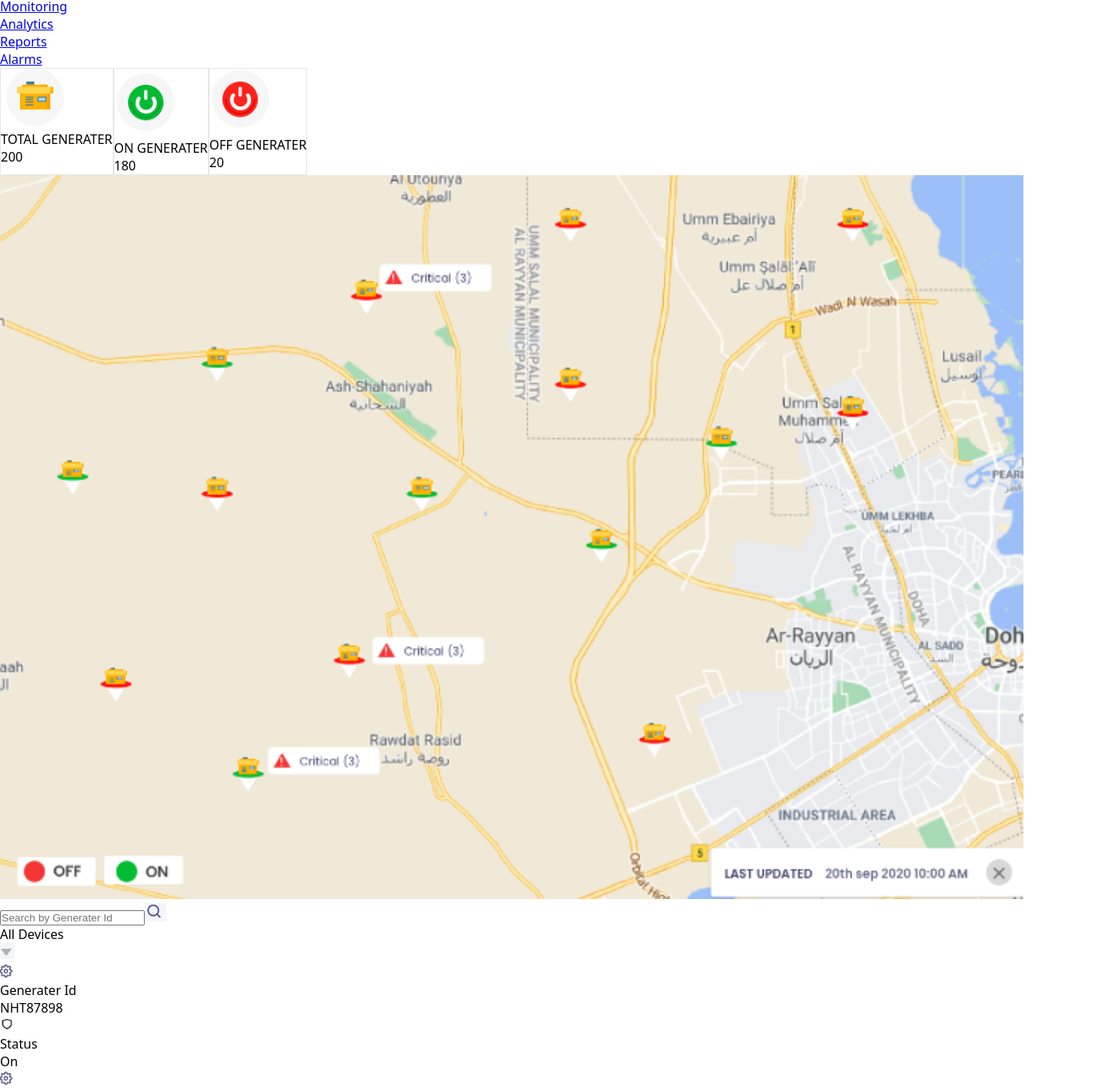
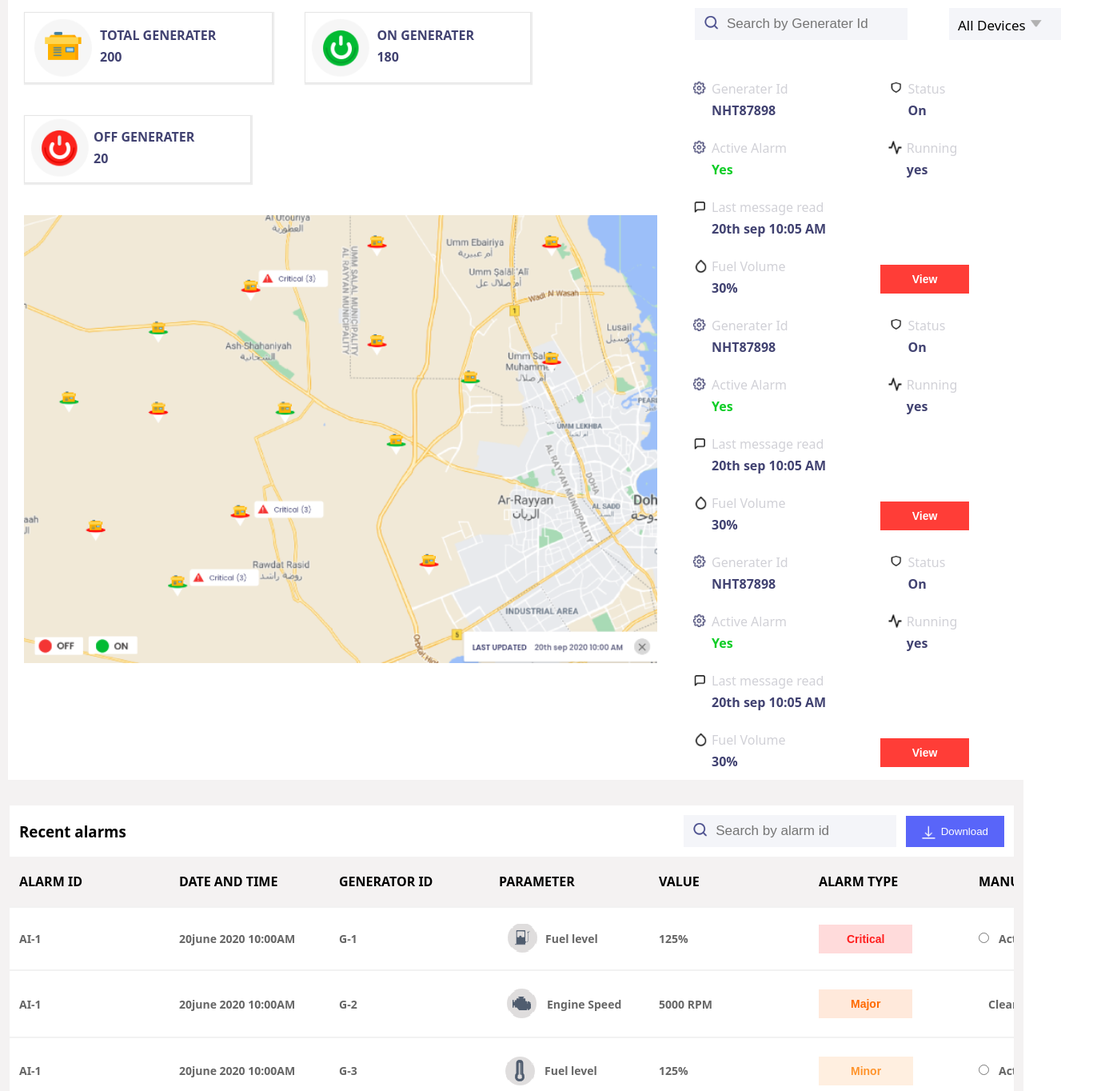
Before and after one commit to Balasaheb02/ooredoo-dashboard, an Angular app: page / in a window 1280 px wide. Shown: the part 114-1478 px from the top of the page at 80% size, 1367 px wide, since content can reach past the window. Built offline with nearby package versions, Linux system fonts and the light colour scheme.

Commit message:
dashboard css is updated

```diff
--- a/src/app/dashboard/dashboard/dashboard.component.scss
+++ b/src/app/dashboard/dashboard/dashboard.component.scss
@@ -1,8 +1,23 @@
+@import "../../../assets/partial/color_variables.scss";
+
+.container {
+    width: 100%;
+    background-color: $background-1;
+}
+
+.container_main {
+    width: 100%;
+}
+
 header {
     display: flex;
     justify-content: space-between;
     align-items: center;
     padding: 20px;
+    background-color: $background-2;
+    position: relative;
+
+
 
     .header_menu {
         display: flex;
@@ -19,7 +34,12 @@ header {
         align-items: center;
 
         a:hover {
-            color: #ed1c24;
+            color:$text-color-2;
+            background-color: $background-3;
+
+            span:hover {
+                color:$text-color-2;
+            }
         }
 
         li > a {
@@ -28,34 +48,370 @@ header {
             padding: 10px;
             text-decoration: none;
 
-
-
             span {
-                padding: 5px;
+                padding: 5px 10px;
                 font-size: 14px;
-                color: #666;
+                color:$text-color-3;
+                font-weight: 600;
             }
         }
     }
 
-    .user_profile{
-        .user_logo{
+    .user_profile {
+        .user_logo {
             display: flex;
             align-items: center;
-            img{
+            font-size: 14px;
+            font-weight: 600;
+            img {
                 width: 40px;
                 border-radius: 50%;
                 padding: 0 10px;
+            }
+            .menu {
+                display: none;
             }
         }
     }
 }
 
-main{
-    .genrator_cards{
-        display: flex;
-        .total_genrater_card{
-            border: 1px solid #e6e6e6;
+main {
+    background-color: $background-2;
+    width: 100%;
+    display: flex;
+    margin: 20px 10px;
+
+    .container_main {
+        width: 65%;
+
+        .genrator_cards {
+            display: flex;
+            flex-wrap: wrap;
+
+            .total_genrater_card {
+                display: flex;
+                align-items: center;
+                padding: 2px 70px 2px 5px;
+                margin: 20px;
+                border: 1px solid $border-1;
+                font-weight: 600;
+                color:$text-color-4;
+                box-shadow: 1px 1px 1px 1px$box-shadow;
+
+                p {
+                    padding-bottom: 5px;
+                }
+            }
+        }
+
+        .map {
+            margin: 20px;
+        }
+    }
+
+    section {
+        width: 35%;
+        padding: 15px 10px 15px 15px;
+        .filters {
+            display: flex;
+            justify-content: space-between;
+        }
+
+        .overflow_handler {
+            height: calc(100vh - -90px);
+            overflow: auto;
+            padding: 20px 0;
+            min-height: 847px;
+            margin-top: 20px;
+        }
+
+        .genrator_status_menu {
+            display: flex;
+            justify-content: space-between;
+            align-items: center;
+
+            .genrator_status {
+                display: flex;
+                padding: 10px;
+                .genrator_content {
+                    padding: 0 5px;
+                    &.status {
+                        padding-right: 20px;
+                    }
+
+                    p {
+                        padding-bottom: 5px;
+                    }
+
+                    .fade_text {
+                        color:$text-color-5;
+                    }
+
+                    .green_text {
+                        color:$text-color-6;
+                        font-size: 16px;
+                        font-weight: 600;
+                    }
+
+                    .dark_text {
+                        color:$text-color-4;
+                        font-size: 16px;
+                        font-weight: 600;
+                    }
+                }
+            }
+            .view_button {
+                button {
+                    background-color:$background-4;
+                    padding: 10px 40px;
+                    color: $text-color-1;
+                    font-size: 14px;
+                    font-weight: 600;
+                    border: none;
+                    outline: none;
+                }
+            }
+        }
+
+        .genrator_oprations {
+            display: flex;
+            flex-direction: column;
+            justify-content: space-around;
+            width: 84%;
         }
     }
 }
+
+.recent_table {
+    display: flex;
+    flex-direction: column;
+    padding: 12px;
+
+    h3 {
+        padding: 0 12px;
+    }
+
+    .tabel_title {
+        display: flex;
+        justify-content: space-between;
+        background-color: $background-2;
+        align-items: center;
+
+        .tabel_download_search {
+            display: flex;
+            padding: 12px;
+            align-items: center;
+
+            button {
+                background-color: $background-5;
+                padding: 7px 20px;
+                color:$text-color-1;
+                border: none;
+                outline: none;
+                display: flex;
+                align-items: center;
+                img {
+                    padding-right: 5px;
+                }
+            }
+        }
+    }
+}
+
+.alarm_table {
+    width: 100%;
+    overflow-x: auto;
+    min-width: 800px;
+
+    table {
+        width: 100%;
+        border-collapse: collapse;
+
+        th, td { min-width: 200px; }
+
+        tr {
+            border-bottom: 2px solid $border-2;
+        }
+
+        th {
+            padding: 20px 12px;
+            text-align: start;
+        }
+
+        td {
+            padding: 20px 12px;
+            background-color: $background-2;
+            color:$text-color-3;
+            font-size: 14px;
+            font-weight: 600;
+            border: none;
+
+            input[type="radio"]:checked:after {
+                width: 20px;
+                height: 20px;
+                border-radius: 15px;
+                top: -2px;
+                left: -1px;
+                position: relative;
+                background-color: $background-6;
+                content: "";
+                display: inline-block;
+                visibility: visible;
+                border: 4px solid $border-3;
+                outline: none;
+            }
+        }
+
+        .value {
+            display: flex;
+            align-items: center;
+            img {
+                padding: 0 8px;
+            }
+        }
+
+        .critical_button,
+        .major_button,
+        .minor_button {
+            border: none;
+            outline: none;
+            cursor: pointer;
+            font-size: 14px;
+            font-weight: 600;
+        }
+        .critical_button {
+            background-color: $background-7;
+            color: $text-color-7;
+            padding: 10px 35px;
+        }
+
+        .major_button {
+            background-color: $background-8;
+            color: $text-color-8;
+            padding: 10px 40px;
+        }
+
+        .minor_button {
+            background-color:$background-9;
+            color: $text-color-9;
+            padding: 10px 40px;
+        }
+
+        .manual_close {
+            padding: 0 12px;
+        }
+    }
+}
+
+input:focus {
+    outline: none;
+}
+
+.search_bar {
+    position: relative;
+    input[type="text"] {
+        padding: 10px 5px 10px 40px;
+        margin: 0 12px;
+        font-size: 17px;
+        border: none;
+        background-color: $background-10;
+    }
+
+    img {
+        position: absolute;
+        left: 21px;
+        top: 8px;
+    }
+}
+
+.device_dropdown {
+    position: relative;
+    padding: 10px 11px 10px 11px;
+    margin: 0 40px;
+    width: 140px;
+    height: 40px;
+    font-size: 17px;
+    border: none;
+    background-color: $background-10;
+
+    img {
+        position: absolute;
+        right: 21px;
+        top: 8px;
+    }
+}
+
+.menu_responsive{
+    display: none;
+}
+
+@media only screen and (max-width: 800px) {
+    header {
+        ul {
+            display: none;
+        }
+        .menu {
+            display: block !important;
+        }
+    }
+
+    main{
+        flex-direction: column;
+        .container_main{
+            width: 100%;
+        }
+        section{
+            width: 100%;
+        }
+    }
+
+    .menu_responsive {
+        display: block;
+        z-index: 1;
+        width: 100%;
+        background-color:$background-2;
+        position: absolute;
+        display: flex;
+        right: 0;
+        box-shadow: -10px 1px 1px 1px$box-shadow;
+
+        .ooredoo_menu_responsive {
+            display: flex;
+            flex-direction: column;
+            width: 100%;
+
+        }
+
+        ul {
+            list-style: none;
+            align-items: center;
+
+            a:hover {
+                color:$text-color-2;
+                background-color:$background-7;
+
+                span:hover {
+                    color:$text-color-2;
+                }
+            }
+            li{
+                background-color: $background-2;
+                border-bottom:1px solid $background-7;
+            }
+
+            li > a {
+                display: flex;
+                align-items: center;
+                padding: 10px;
+                text-decoration: none;
+
+                span {
+                    padding: 5px 10px;
+                    font-size: 14px;
+                    color:$text-color-3;
+                    font-weight: 600;
+                }
+            }
+        }
+    }
+}
```
